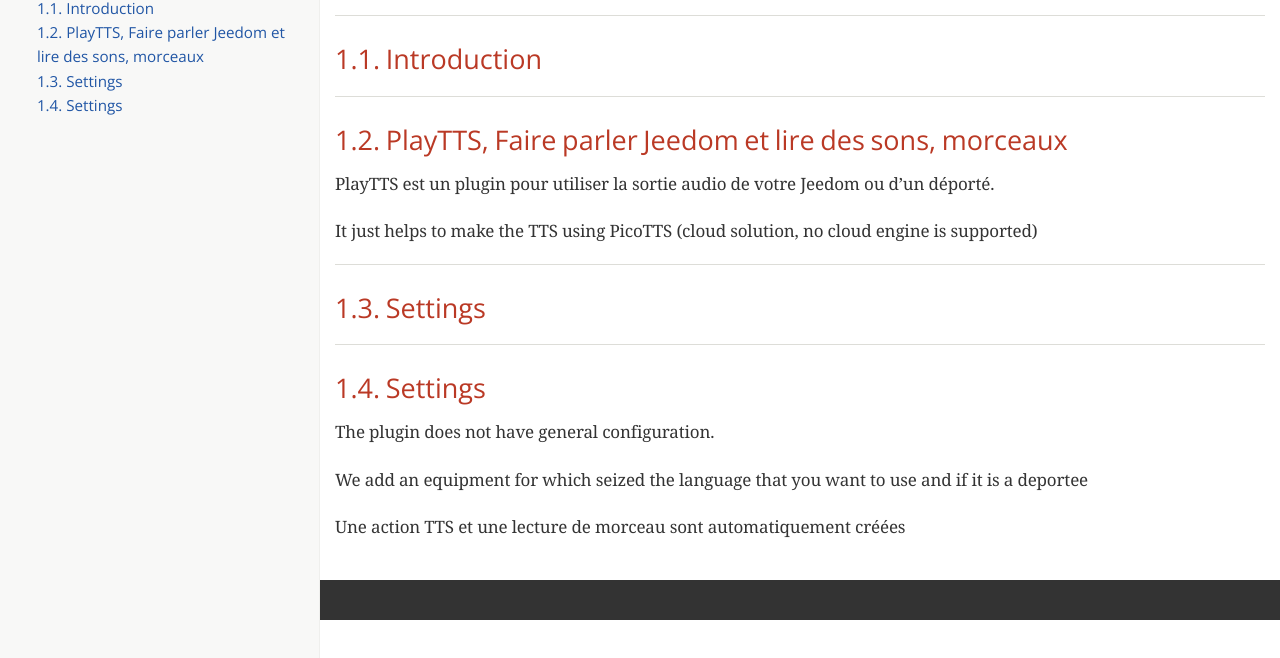
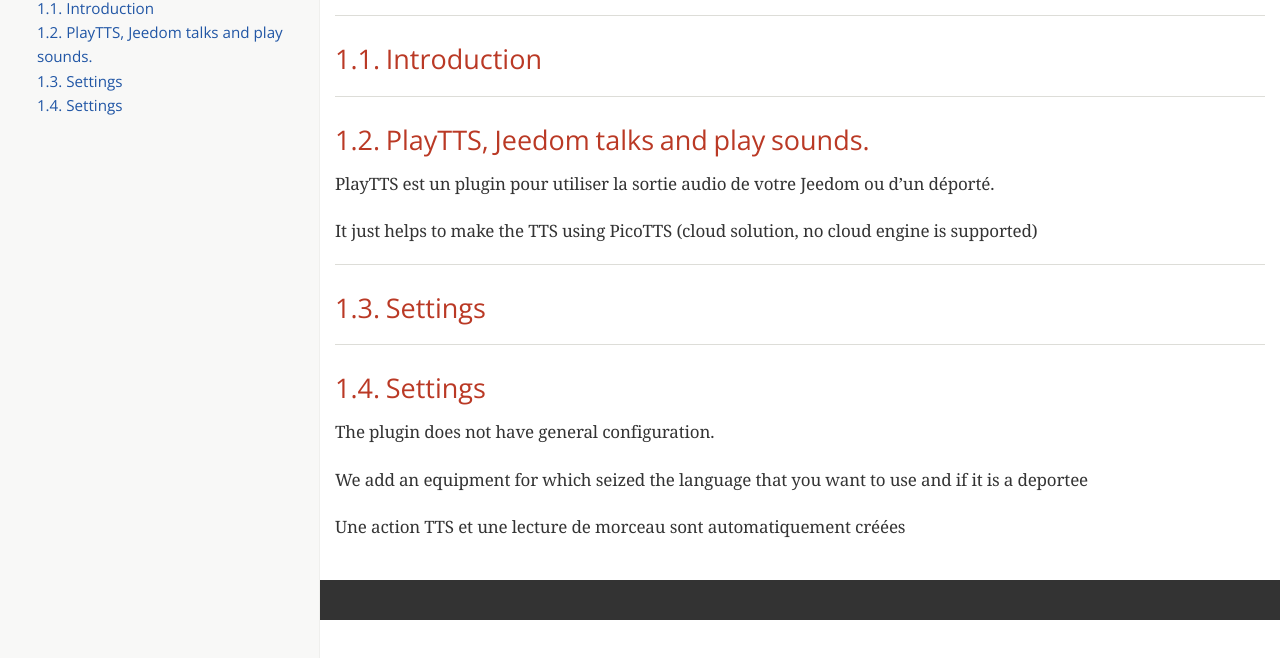
Before and after one commit to rjullien/jeedom_playtts, a plain HTML site: page doc/en_US/index.html in a window 1280 px wide. Shown: the part 86-744 px from the top of the page. Drawn offline with nearby package versions, Linux system fonts and the light colour scheme; a web font is replaced by a local one.

Commit message:
[ROBOT] Action all

```diff
--- a/doc/en_US/index.html
+++ b/doc/en_US/index.html
@@ -418,7 +418,7 @@ body.book #toc,body.book #preamble,body.book h1.sect0,body.book .sect1>h2{page-b
 <li><a href="#_playtts">1. PlayTTS</a>
 <ul class="sectlevel2">
 <li><a href="#_introduction">1.1. Introduction</a></li>
-<li><a href="#_playtts_faire_parler_jeedom_et_lire_des_sons_morceaux">1.2. PlayTTS, Faire parler Jeedom et lire des sons, morceaux</a></li>
+<li><a href="#_playtts_jeedom_talks_and_play_sounds">1.2. PlayTTS, Jeedom talks and play sounds.</a></li>
 <li><a href="#_settings">1.3. Settings</a></li>
 <li><a href="#_settings_2">1.4. Settings</a></li>
 </ul>
@@ -436,7 +436,7 @@ body.book #toc,body.book #preamble,body.book h1.sect0,body.book .sect1>h2{page-b
 <hr>
 </div>
 <div class="sect2">
-<h3 id="_playtts_faire_parler_jeedom_et_lire_des_sons_morceaux">1.2. PlayTTS, Faire parler Jeedom et lire des sons, morceaux</h3>
+<h3 id="_playtts_jeedom_talks_and_play_sounds">1.2. PlayTTS, Jeedom talks and play sounds.</h3>
 <div class="paragraph">
 <p>PlayTTS est un plugin pour utiliser la sortie audio de votre Jeedom ou d&#8217;un déporté.</p>
 </div>
```
Also changed, not shown: 1 other file.
